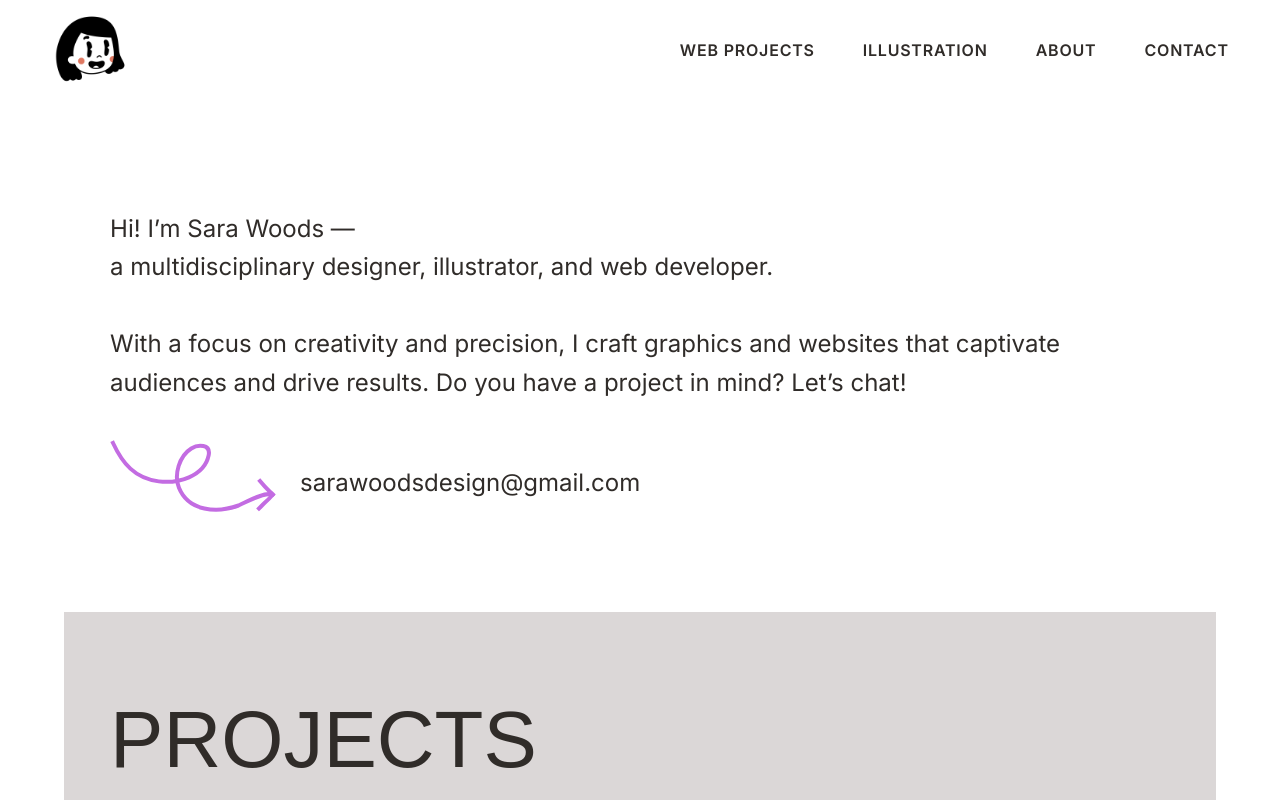
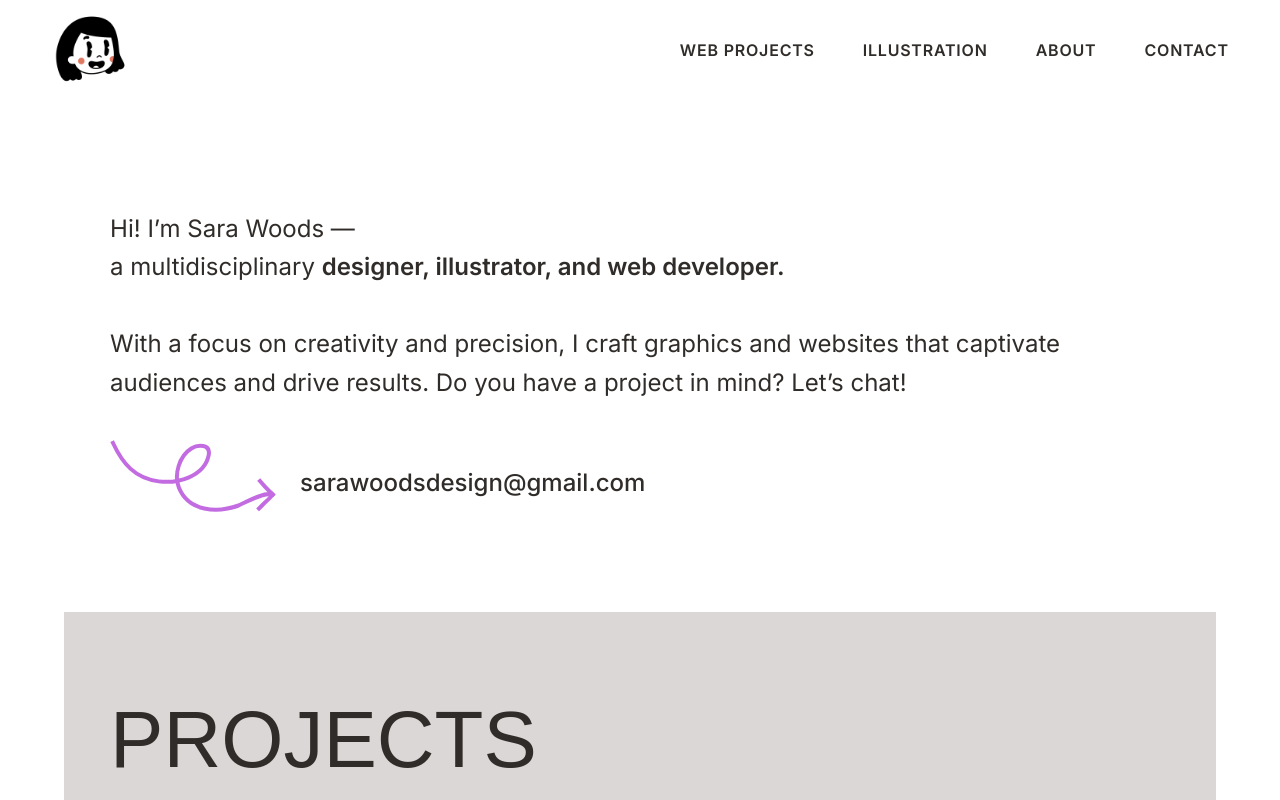
Before and after one commit to sara-woods/portfolio-new, a React (Create React App) app: page /#/ in a window 1280 px wide. Shown: the top 800 px of the page. Built offline with nearby package versions, Linux system fonts and the light colour scheme; no server answers; the HTML template or start-up script is replaced by a standard one; a web font is replaced by a local one.

Commit message:
add bold to text in intro

```diff
--- a/src/components/Intro/Intro.js
+++ b/src/components/Intro/Intro.js
@@ -6,8 +6,11 @@ const Intro = () => {
       <div className="intro-container">
         <div className="intro-top">
           <p className="p-body">
-            Hi! I’m Sara Woods — <br></br>a multidisciplinary designer,
-            illustrator, and web developer.<br></br>
+            Hi! I’m Sara Woods — <br></br>a multidisciplinary{" "}
+            <span className="weight-700">
+              designer, illustrator, and web developer.
+            </span>
+            <br></br>
             <br></br>With a focus on creativity and precision, I craft graphics
             and websites that captivate audiences and drive results. Do you have
             a project in mind? Let’s chat!<br></br>
@@ -41,7 +44,7 @@ const Intro = () => {
                 strokeLinecap="square"
               />
             </svg>
-            <p className="mt-4 p-body">sarawoodsdesign@gmail.com</p>
+            <p className="mt-4 p-body weight-500">sarawoodsdesign@gmail.com</p>
           </div>
         </div>
       </div>
```
